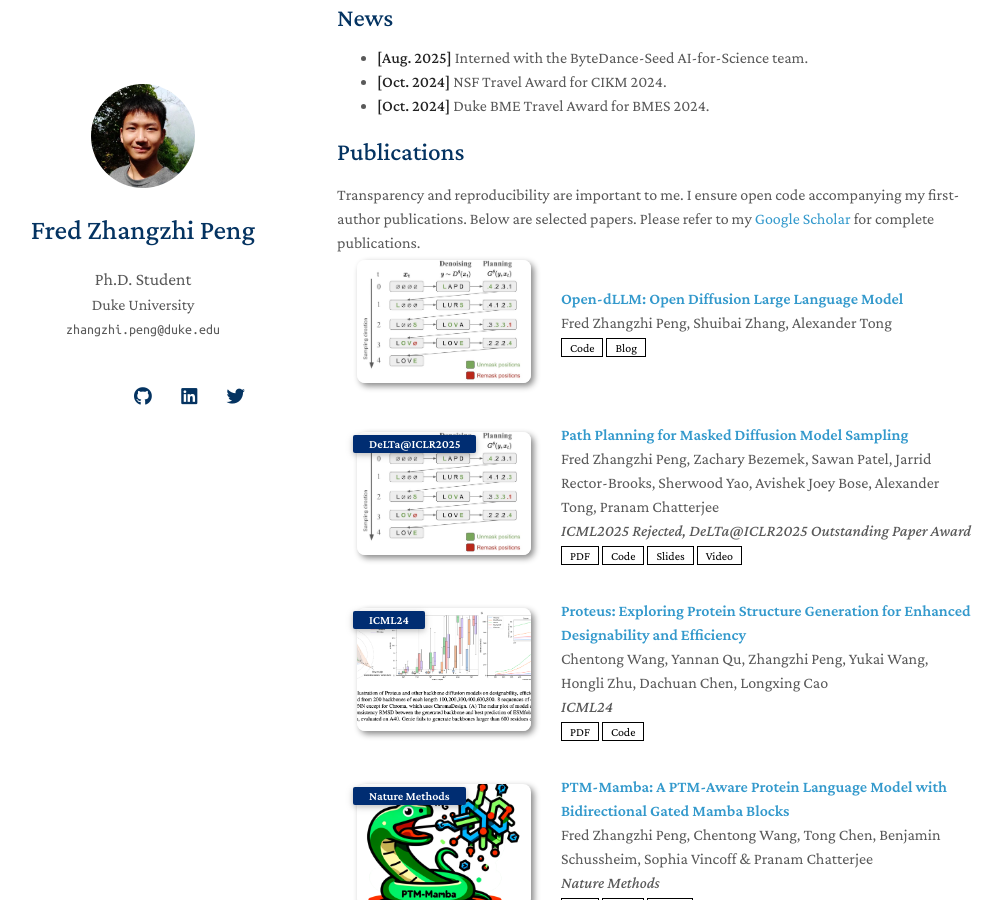
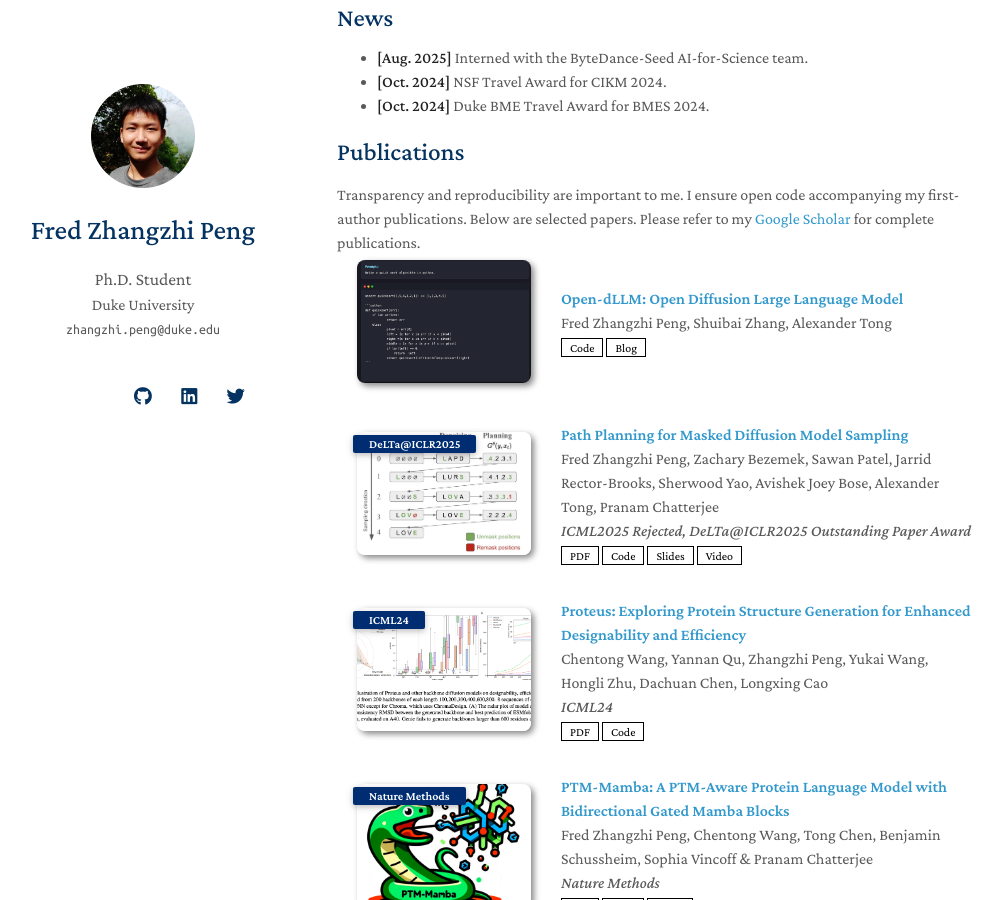
Before and after one commit to pengzhangzhi/home, a Jekyll site: the page built from index.md, in a window 1280 px wide and 900 px high, scrolled down 565 px. Shown: the whole window, without its empty margins (133-1136 px from the left). Built offline with Jekyll 4.4.1, drawn with Linux system fonts in a browser that asks for light colours; nearby versions of some CDN libraries; a style sheet for code colours, icons or effects is not loaded; our own code applies the rules of GitHub Pages for plain Markdown files.

Commit message:
Update publications.yml

```diff
--- a/_data/publications.yml
+++ b/_data/publications.yml
@@ -1,6 +1,6 @@
 main:
   - title: "Open-dLLM: Open Diffusion Large Language Model"
-    image: ./assets/img/p2.jpg
+    image: ./assets/img/quick-sort-thumbnail.jpg
     authors: Fred Zhangzhi Peng, Shuibai Zhang, Alexander Tong
     blog: https://oval-shell-31c.notion.site/Open-dLLM-Open-Diffusion-Large-Language-Model-25e03bf6136480b7a4ebe3d53be9f68a?pvs=74
     code: https://github.com/pengzhangzhi/Open-dLLM
```
